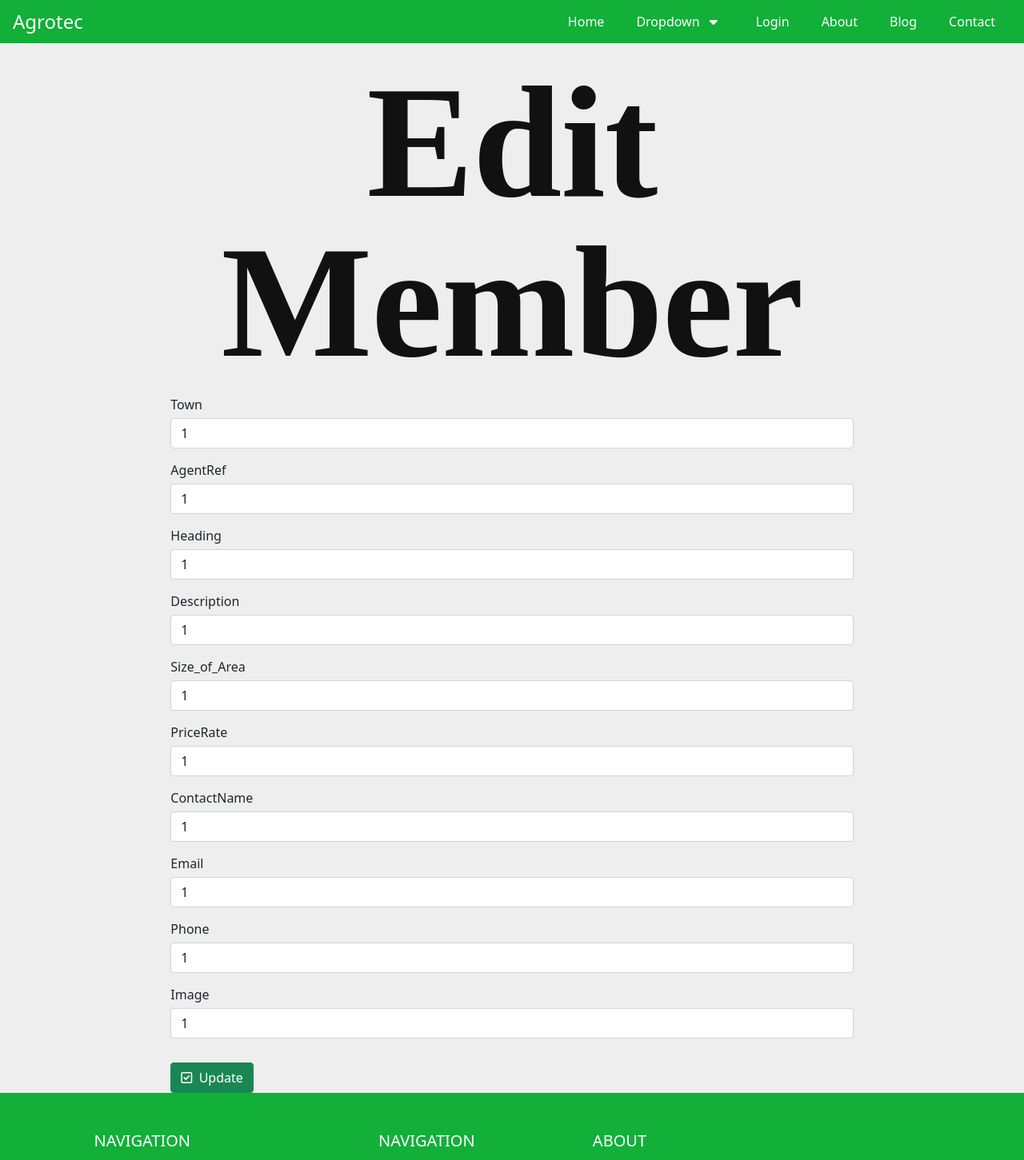
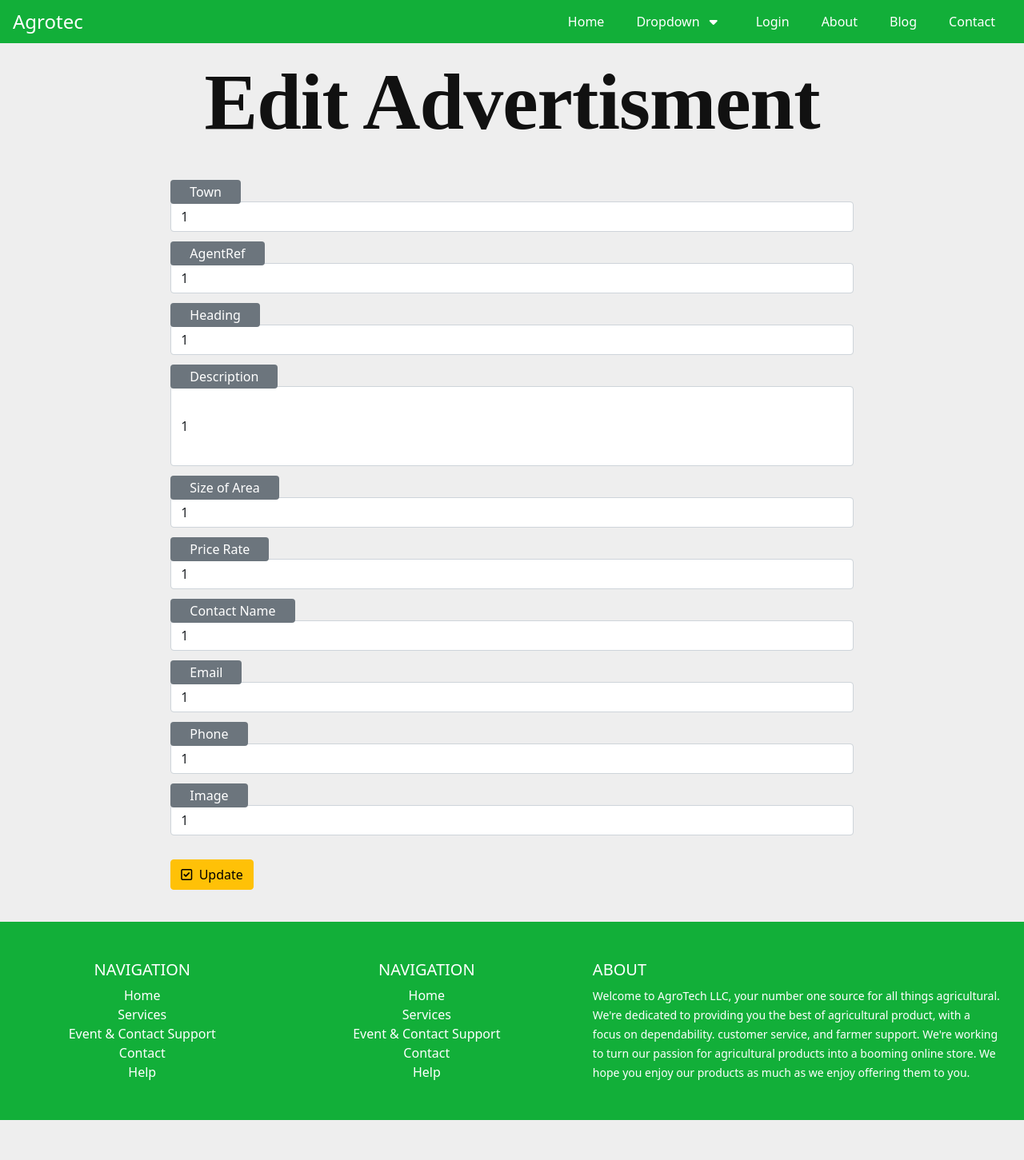
Before and after one commit to MihisaraR99/AgroTech-AgriculturalManagementSystem, a React (Create React App) app in the folder Code/frontend/: page /Ads/edit/1/1/1/1/1/1/1/1/1/1/1 in a window 1280 px wide. Shown: the top 1451 px of the page at 80% size. After the commit the page ends 1401 px from the top, so only its background shows below. Built offline with nearby package versions, Linux system fonts and the light colour scheme.

Commit message:
improve ui components and stylesheet

```diff
--- a/Code/frontend/src/components/Ads/AdminUpdateAds.js
+++ b/Code/frontend/src/components/Ads/AdminUpdateAds.js
@@ -99,24 +99,24 @@ class AdminUpdateAds extends Component {
 
   render() {
     return (
-      <div className="col-md-8 mt-4 mx-auto">
+      <div className="col-md-8 mt-4 mx-auto" style={{marginBottom:"40px",marginTop:"200px"}}>
         <h1
-          className="h3 mb-3 font-weight-normal"
           style={{
             color: "#111",
             fontFamily: "Helavetica Neue",
-            fontSize: "200px",
+            fontSize: "100px",
             fontWeight: "bold",
             letterSpacing: "-1px",
+            marginBottom:"50px",
             lineHeight: "1",
             textAlign: "center",
           }}
         >
-          Edit Member
+          Edit Advertisment
         </h1>
-        <form className="needs-validation" noValidate>
+        <form className="needs-validation">
           <div className="form-group" style={{ marginBottom: "15px" }}>
-            <label style={{ marginBottom: "5px" }}>Town</label>
+          <span class="bg-secondary p-1 px-4 rounded text-white">Town</span>
             <input
               type="text"
               className="form-control"
@@ -128,7 +128,7 @@ class AdminUpdateAds extends Component {
           </div>
 
           <div className="form-group" style={{ marginBottom: "15px" }}>
-            <label style={{ marginBottom: "5px" }}>AgentRef</label>
+          <span class="bg-secondary p-1 px-4 rounded text-white">AgentRef</span>
             <input
               type="text"
               className="form-control"
@@ -140,7 +140,7 @@ class AdminUpdateAds extends Component {
           </div>
 
           <div className="form-group" style={{ marginBottom: "15px" }}>
-            <label style={{ marginBottom: "5px" }}>Heading</label>
+          <span class="bg-secondary p-1 px-4 rounded text-white">Heading</span>
             <input
               type="text"
               className="form-control"
@@ -152,8 +152,9 @@ class AdminUpdateAds extends Component {
           </div>
 
           <div className="form-group" style={{ marginBottom: "15px" }}>
-            <label style={{ marginBottom: "5px" }}>Description</label>
+          <span class="bg-secondary p-1 px-4 rounded text-white">Description</span>
             <input
+            style={{height:"100px"}}
               type="text"
               className="form-control"
               name="description"
@@ -164,7 +165,7 @@ class AdminUpdateAds extends Component {
           </div>
 
           <div className="form-group" style={{ marginBottom: "15px" }}>
-            <label style={{ marginBottom: "5px" }}>Size_of_Area</label>
+          <span class="bg-secondary p-1 px-4 rounded text-white">Size of Area</span>
             <input
               type="text"
               className="form-control"
@@ -176,7 +177,7 @@ class AdminUpdateAds extends Component {
           </div>
 
           <div className="form-group" style={{ marginBottom: "15px" }}>
-            <label style={{ marginBottom: "5px" }}>PriceRate</label>
+          <span class="bg-secondary p-1 px-4 rounded text-white">Price Rate</span>
             <input
               type="text"
               className="form-control"
@@ -188,7 +189,7 @@ class AdminUpdateAds extends Component {
           </div>
 
           <div className="form-group" style={{ marginBottom: "15px" }}>
-            <label style={{ marginBottom: "5px" }}>ContactName</label>
+          <span class="bg-secondary p-1 px-4 rounded text-white">Contact Name</span>
             <input
               type="text"
               className="form-control"
@@ -200,7 +201,7 @@ class AdminUpdateAds extends Component {
           </div>
 
           <div className="form-group" style={{ marginBottom: "15px" }}>
-            <label style={{ marginBottom: "5px" }}>Email</label>
+          <span class="bg-secondary p-1 px-4 rounded text-white">Email</span>
             <input
               type="email"
               className="form-control"
@@ -212,7 +213,7 @@ class AdminUpdateAds extends Component {
           </div>
 
           <div className="form-group" style={{ marginBottom: "15px" }}>
-            <label style={{ marginBottom: "5px" }}>Phone</label>
+          <span class="bg-secondary p-1 px-4 rounded text-white">Phone</span>
             <input
               type="text"
               className="form-control"
@@ -224,7 +225,7 @@ class AdminUpdateAds extends Component {
           </div>
 
           <div className="form-group" style={{ marginBottom: "15px" }}>
-            <label style={{ marginBottom: "5px" }}>Image</label>
+          <span class="bg-secondary p-1 px-4 rounded text-white">Image</span>
             <input
               type="text"
               className="form-control"
@@ -236,7 +237,7 @@ class AdminUpdateAds extends Component {
           </div>
 
           <button
-            className="btn btn-success"
+            className="btn btn-warning"
             type="submit"
             style={{ marginTop: "15px" }}
             onClick={this.onSubmit}
--- a/Code/frontend/src/components/Ads/AdminViewAds.js
+++ b/Code/frontend/src/components/Ads/AdminViewAds.js
@@ -18,7 +18,7 @@ const AdminViewAds = () => {
   };
 
   return (
-    <div className="col-md-8 mt-4 mx-auto">
+    <div className="col-md-8 mt-4 mx-auto" style={{marginBottom:"20px"}}>
       <table className="table table-hover" style={{ marginTop: "40px" }}>
         <thead>
           <tr>
--- a/Code/frontend/src/components/Ads/PropertyCatalog.js
+++ b/Code/frontend/src/components/Ads/PropertyCatalog.js
@@ -22,6 +22,14 @@ const PropertyCatalog = () => {
   return (
 <div >
 <br/>
+
+<div className="upper-images">
+        <img
+          className="ecommerce-slide"
+          src="https://th.bing.com/th/id/R.414f0016399d8a7af8ceb1030ee66281?rik=Gcv2%2f7iMfLKn8g&pid=ImgRaw&r=0"
+          alt=""
+        />
+      </div>
 
 <div className='col-md-8 mt-4 mx-auto'>
 
```
Also changed, not shown: Code/frontend/src/components/Ads/img/propertyhead.jpg (added).
